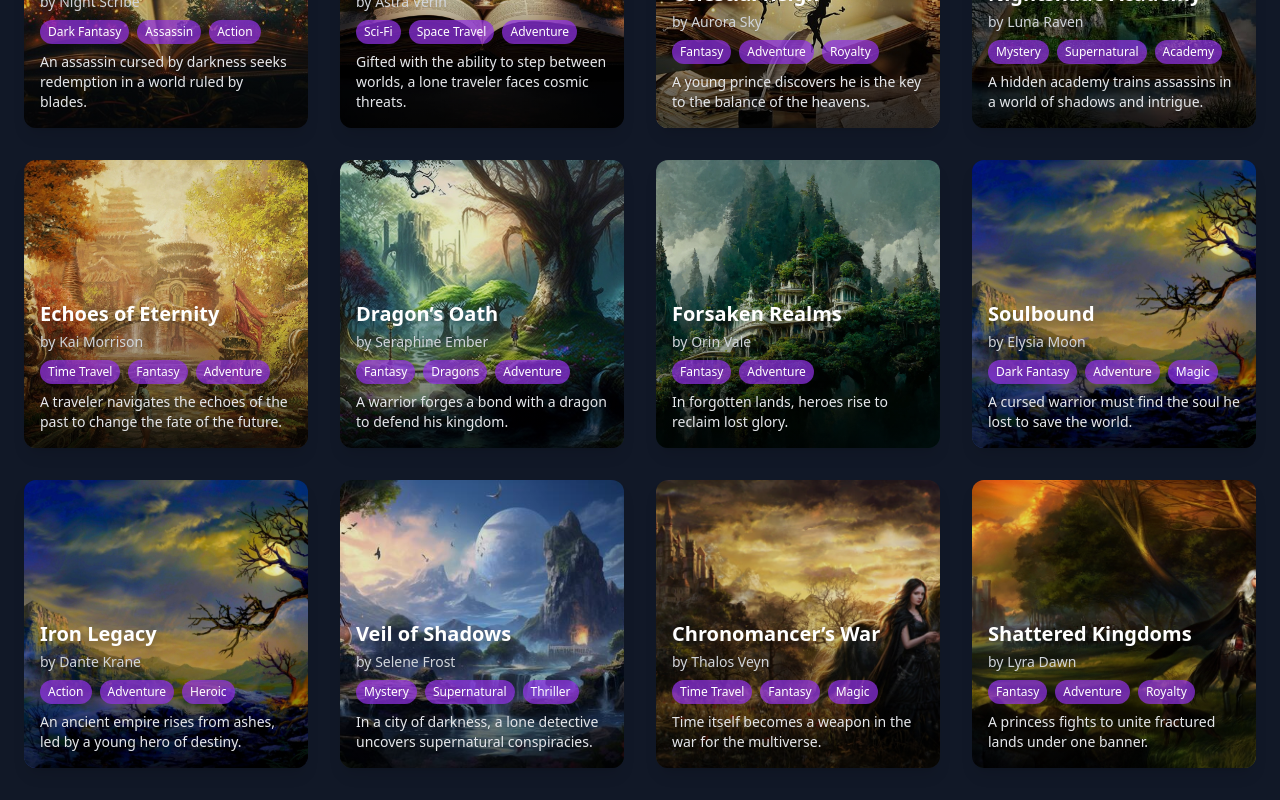
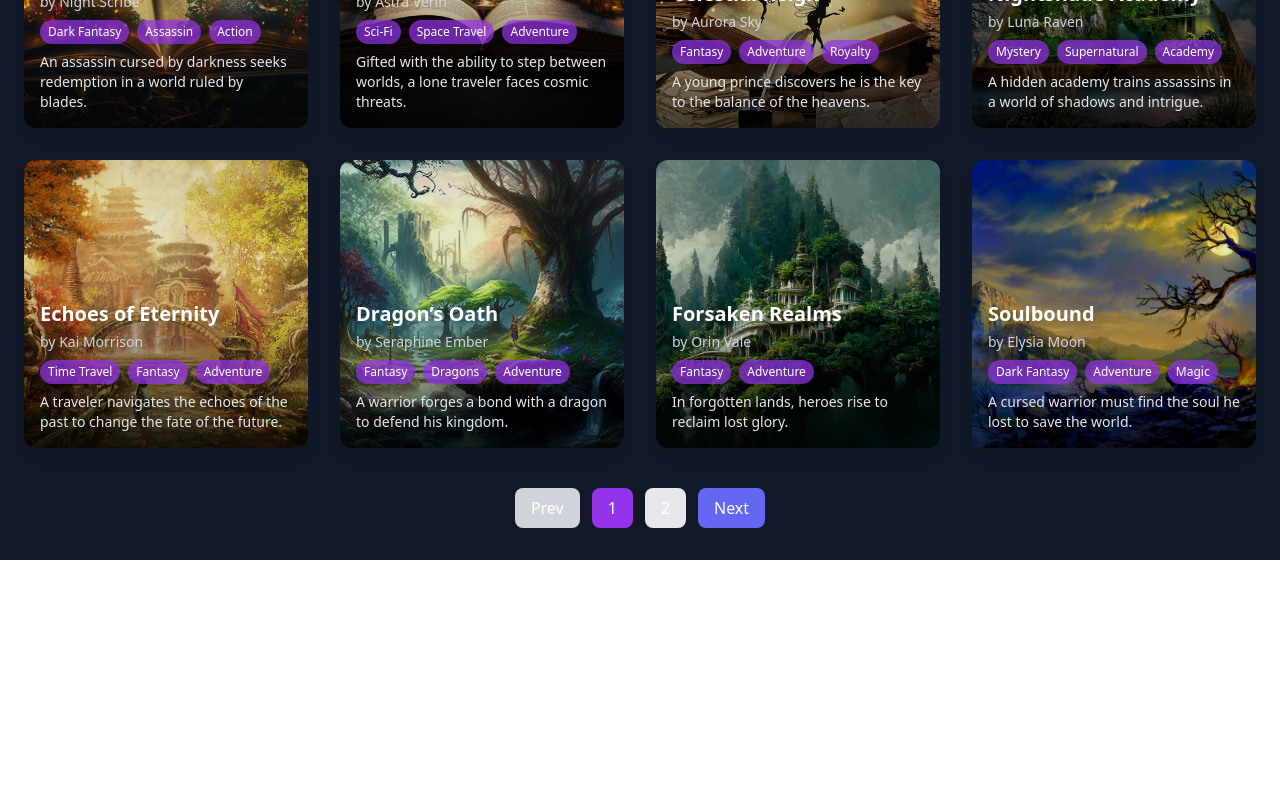
Before and after one commit to Rangsey0/novel-reading-website, a React (Create React App) app: page /browse in a window 1280 px wide. Shown: the part 680-1480 px from the top of the page. After the commit the page ends 1240 px from the top, so only its background shows below. Built offline with nearby package versions, Linux system fonts and the light colour scheme.

Commit message:
add pagination to allnovel page

```diff
--- a/src/pages/AllNovels.jsx
+++ b/src/pages/AllNovels.jsx
@@ -3,6 +3,9 @@ import { Link } from "react-router-dom";
 
 function AllNovels() {
   const [novels, setNovels] = useState([]);
+  const [currentPage, setCurrentPage] = useState(1);
+
+  const novelsPerPage = 12; // You can change this
 
   useEffect(() => {
     fetch("/data/novels.json")
@@ -11,14 +14,30 @@ function AllNovels() {
       .catch((err) => console.error("Failed to load novels:", err));
   }, []);
 
+  // Calculate pages
+  const totalPages = Math.ceil(novels.length / novelsPerPage);
+
+  // Slice novels for current page
+  const indexOfLast = currentPage * novelsPerPage;
+  const indexOfFirst = indexOfLast - novelsPerPage;
+  const currentNovels = novels.slice(indexOfFirst, indexOfLast);
+
+  const goToPage = (page) => {
+    if (page >= 1 && page <= totalPages) {
+      setCurrentPage(page);
+      window.scrollTo({ top: 0, behavior: "smooth" }); // Scroll to top
+    }
+  };
+
   return (
     <div className="container mx-auto px-4 py-8">
       <h1 className="text-5xl font-extrabold mb-10 text-center bg-clip-text text-transparent bg-gradient-to-r from-indigo-400 via-blue-500 to-purple-500 drop-shadow-lg animate-pulse">
         All Novels
       </h1>
 
+      {/* Novels Grid */}
       <div className="grid grid-cols-1 sm:grid-cols-2 md:grid-cols-3 lg:grid-cols-4 gap-8">
-        {novels.map((novel) => (
+        {currentNovels.map((novel) => (
           <Link
             key={novel.id}
             to={`/novel/${novel.id}`}
@@ -30,10 +49,8 @@ function AllNovels() {
               className="w-full h-72 object-cover brightness-90 group-hover:brightness-75 transition-all duration-300"
             />
 
-            {/* Overlay */}
             <div className="absolute inset-0 bg-gradient-to-t from-black via-transparent to-transparent opacity-70 group-hover:opacity-90 transition-opacity duration-300"></div>
 
-            {/* Text */}
             <div className="absolute bottom-0 p-4">
               <h2 className="text-xl font-bold text-white drop-shadow-lg">
                 {novel.title}
@@ -63,6 +80,47 @@ function AllNovels() {
           </Link>
         ))}
       </div>
+
+      {/* Pagination */}
+      <div className="flex justify-center mt-10 gap-3">
+        <button
+          onClick={() => goToPage(currentPage - 1)}
+          disabled={currentPage === 1}
+          className={`px-4 py-2 rounded-lg ${
+            currentPage === 1
+              ? "bg-gray-300 cursor-not-allowed"
+              : "bg-indigo-500 text-white hover:bg-indigo-600"
+          }`}
+        >
+          Prev
+        </button>
+
+        {[...Array(totalPages)].map((_, idx) => (
+          <button
+            key={idx}
+            onClick={() => goToPage(idx + 1)}
+            className={`px-4 py-2 rounded-lg ${
+              currentPage === idx + 1
+                ? "bg-purple-600 text-white"
+                : "bg-gray-200 hover:bg-gray-300"
+            }`}
+          >
+            {idx + 1}
+          </button>
+        ))}
+
+        <button
+          onClick={() => goToPage(currentPage + 1)}
+          disabled={currentPage === totalPages}
+          className={`px-4 py-2 rounded-lg ${
+            currentPage === totalPages
+              ? "bg-gray-300 cursor-not-allowed"
+              : "bg-indigo-500 text-white hover:bg-indigo-600"
+          }`}
+        >
+          Next
+        </button>
+      </div>
     </div>
   );
 }
```
